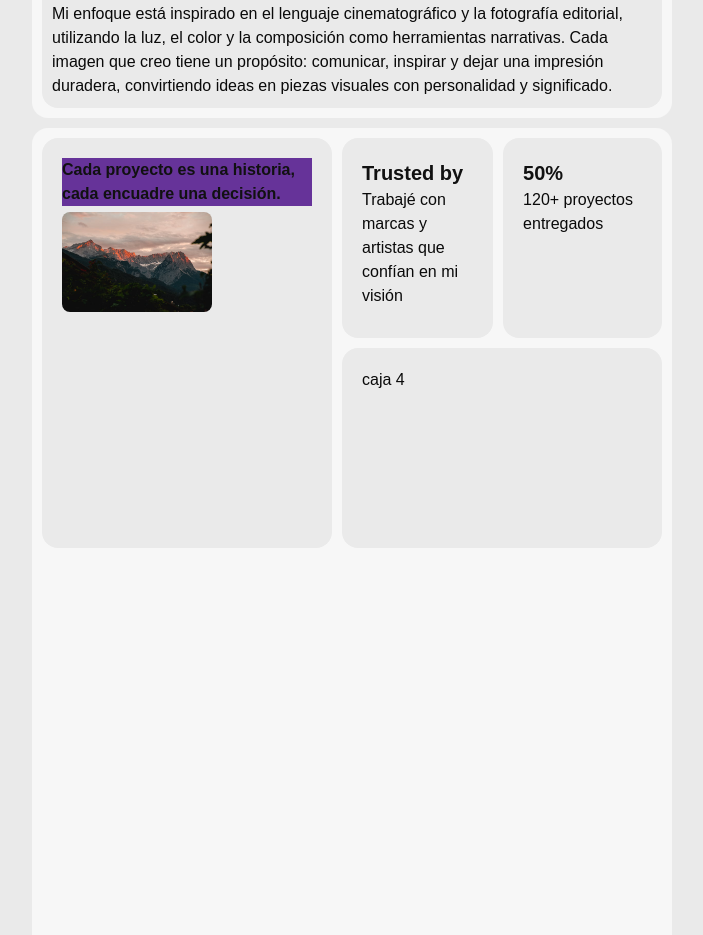
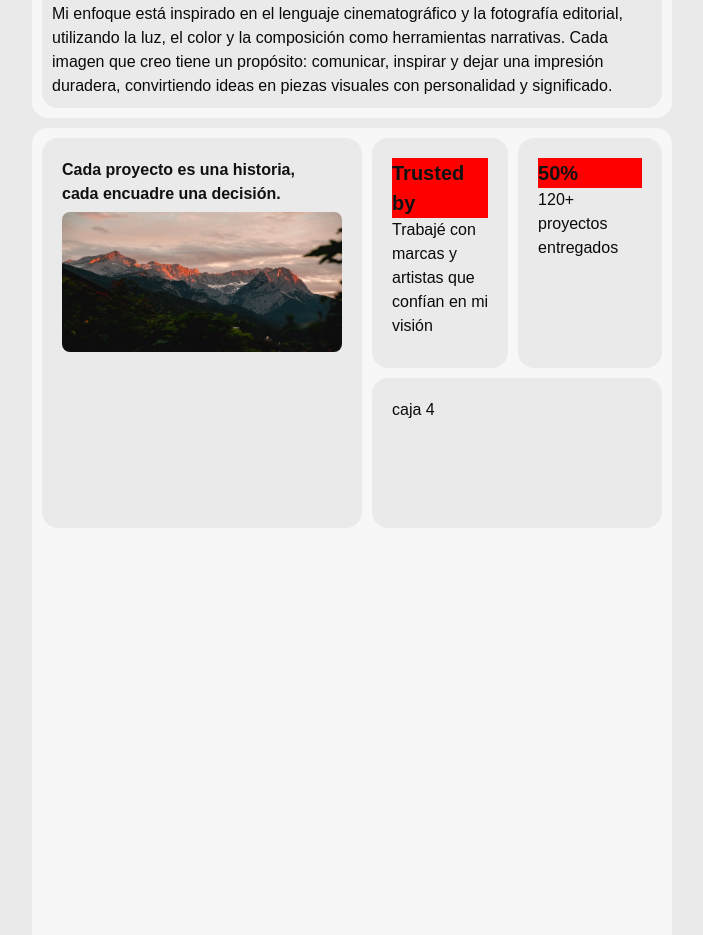
Before and after one commit to fedebarrazaa/photographer-project, a React (Vite) app: page /perfil in a window 1280 px wide. Shown: the part 880-1815 px from the top of the page, without its empty margins (288-991 px from the left). Built offline with nearby package versions, Linux system fonts and the light colour scheme.

Commit message:
new changes

```diff
--- a/src/styles/perfil.module.css
+++ b/src/styles/perfil.module.css
@@ -81,7 +81,7 @@
 
     display: grid;
     grid-gap: 10px;
-    grid-template-rows: 200px 200px 200px 200px;
+    grid-template-rows: 230px 150px 200px 200px;
     flex-direction: column;
 }
 @media (min-width: 900px) {
@@ -98,8 +98,7 @@
     transition: transform 0.3s ease;
 
     display: flex;
-    flex-direction: row;
-    align-items: start;
+    flex-direction: column;
     gap: 6px;
 }
 .box_1:hover{
@@ -113,14 +112,9 @@
 
       flex-direction: column;
     }
-    .text_box1 {
-        background-color: rebeccapurple;
-
-        color: red;
-    }
 }
 .text_box1 {
-    width: 250px;
+    width: 260px;
     color: #111111;
     font-size: 16px;
     font-weight: bold;
@@ -157,6 +151,13 @@
 .box_3:hover{
     transform: scale(1.02);
 }
+
+.text_box2 {
+    background-color: red;
+
+}
+
+
 @media (min-width: 900px) {
     .box_3  {
       grid-column: 3 / 4;
@@ -181,7 +182,7 @@
 
 /*IMG DE CAJAS*/
 .imgBoxUno {
-    width: 150px;
-    height: 100px;
+    width: 280px;
+    height: 140px;
     border-radius: 0.5em;
 }
```
